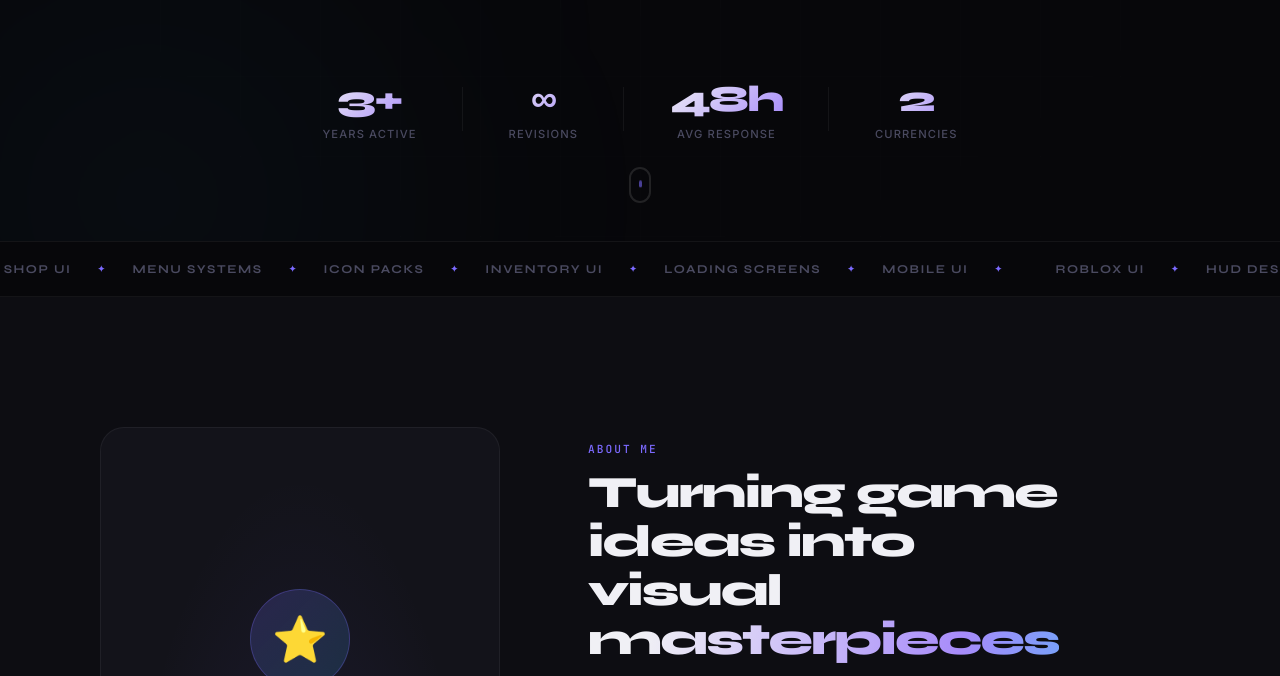
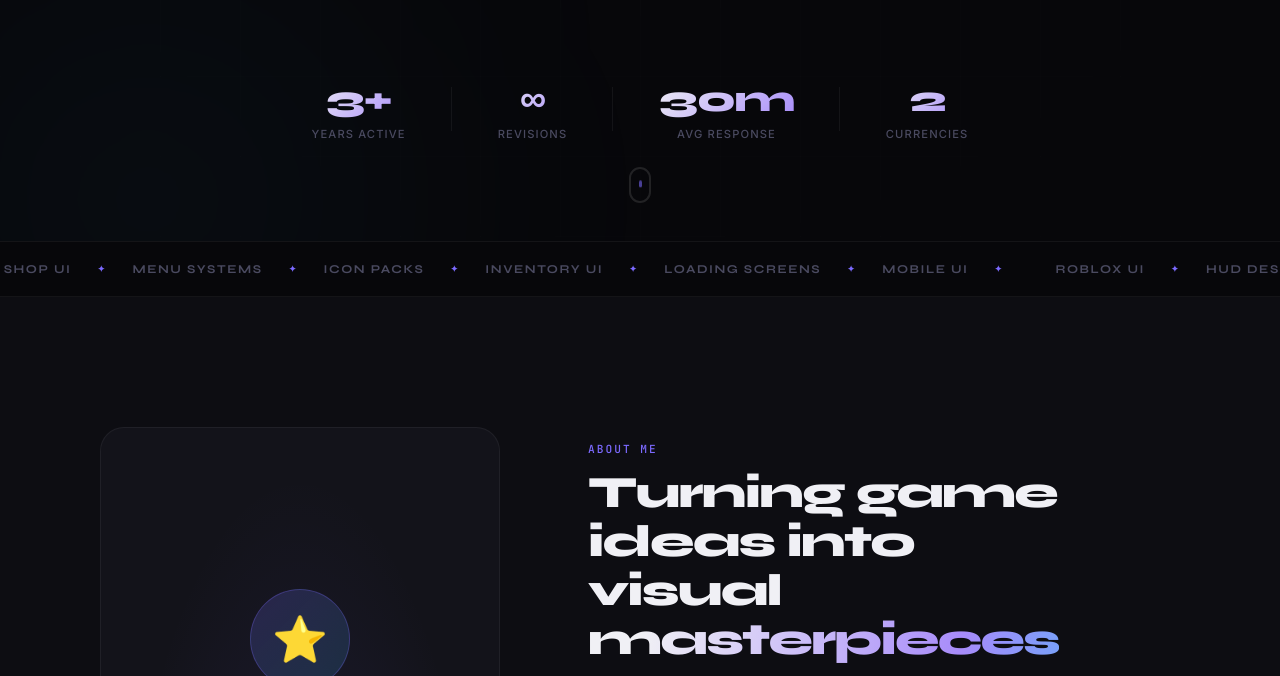
Before and after one commit to orion-lol/orion-lol.github.io, a plain HTML site: page index.html in a window 1280 px wide. Shown: the part 884-1560 px from the top of the page. Drawn offline with Linux system fonts and the light colour scheme; animation ran at ten frames a second.

Commit message:
Update index.html

```diff
--- a/index.html
+++ b/index.html
@@ -1628,7 +1628,7 @@
                 <div class="m-lbl">Revisions</div>
             </div>
             <div class="metric">
-                <div class="m-val">48h</div>
+                <div class="m-val">30m</div>
                 <div class="m-lbl">Avg Response</div>
             </div>
             <div class="metric">
```
